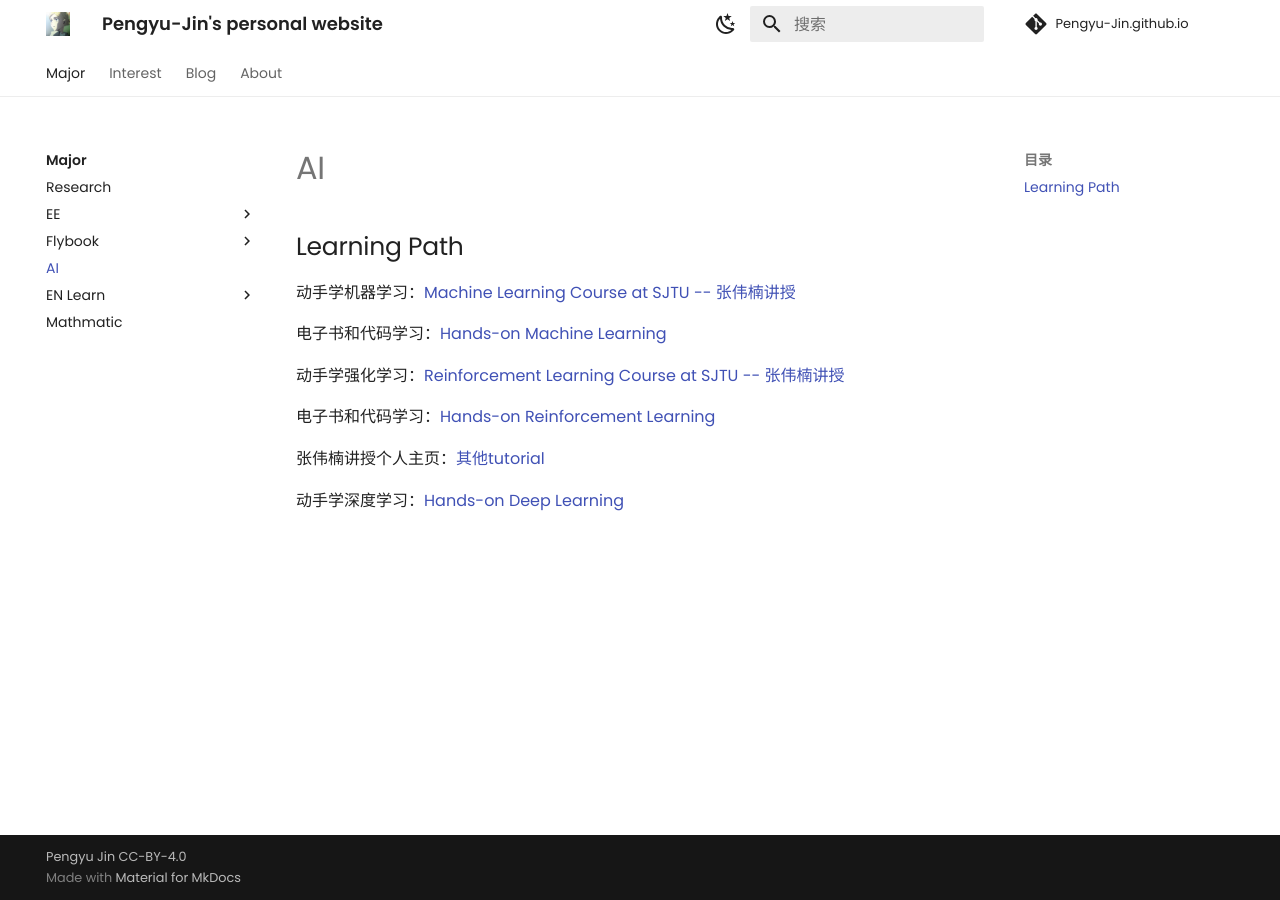
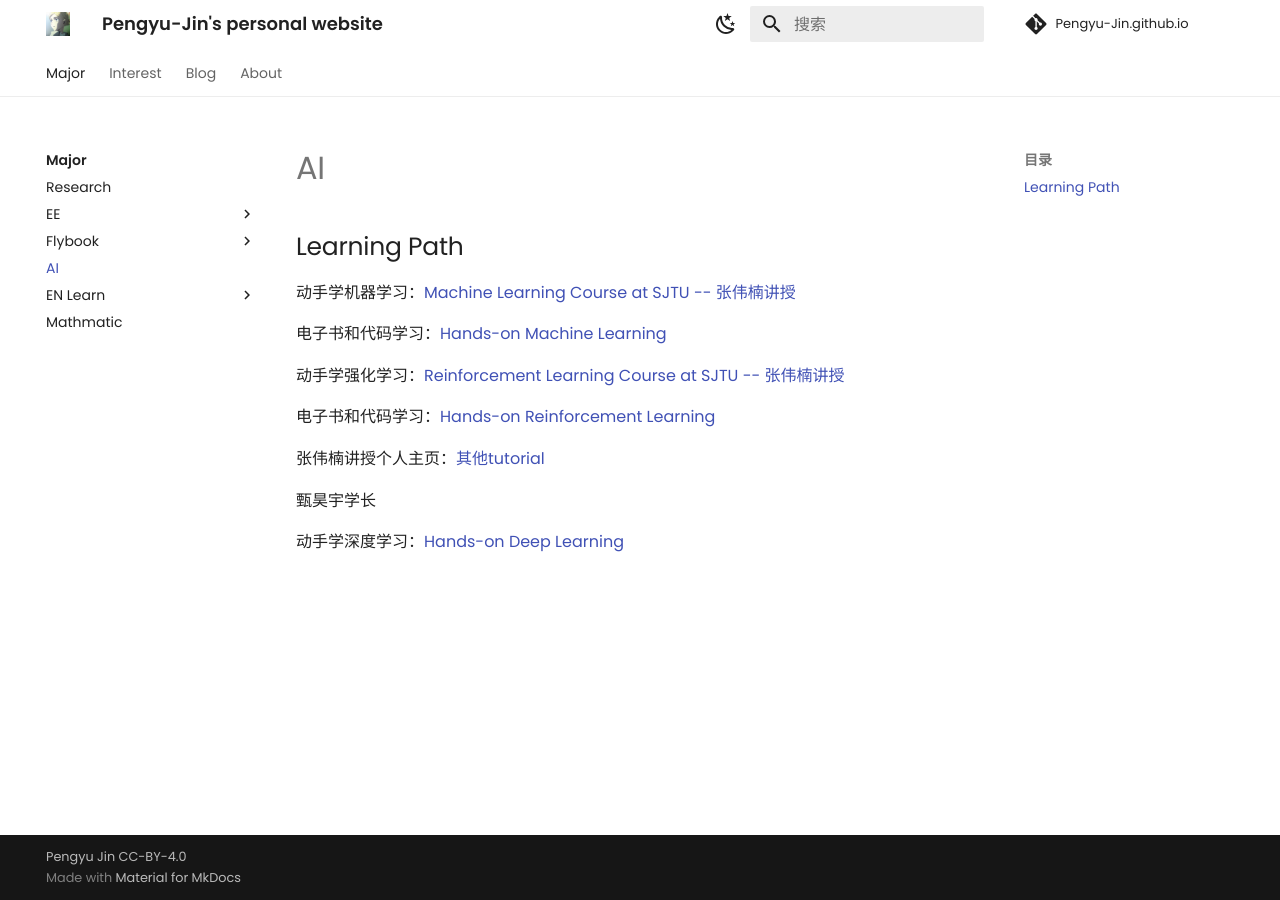
Before and after one commit to Pengyu-Jin/Pengyu-Jin.github.io, an MkDocs documentation site: the page built from docs/major/AI/Agent.md, in a window 1280 px wide. Built offline with MkDocs 1.6.1 and Material for MkDocs 9.7.7, drawn with Linux system fonts in a browser that asks for light colours; comment, search, counter and statistics services are not loaded; a style sheet for code colours, icons or effects is not loaded.

Commit message:
update ai

```diff
--- a/docs/major/AI/Agent.md
+++ b/docs/major/AI/Agent.md
@@ -10,4 +10,8 @@
 
 张伟楠讲授个人主页：[其他tutorial](https://wnzhang.net/){:target="_blank"}
 
+
+甄昊宇学长
+
+
 动手学深度学习：[Hands-on Deep Learning](https://zh.d2l.ai/index.html#){:target="_blank"}
```
